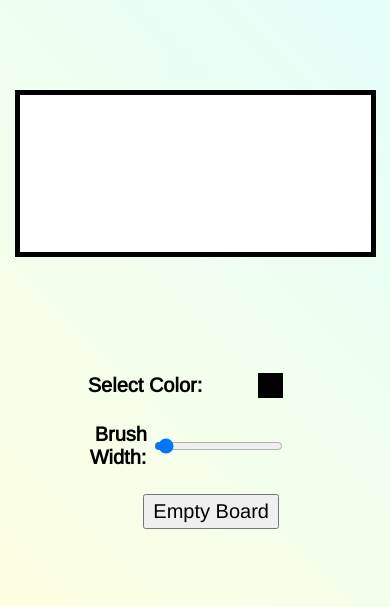
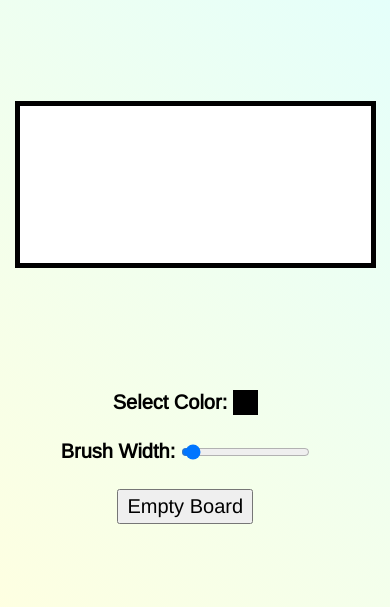
Before and after one commit to ChakshuVerma/sharedBoard, a website: page public/index.html in a window 390 px wide. Shown: the part 183-790 px from the top of the page. Drawn offline with nearby package versions, Linux system fonts and the light colour scheme; no server answers.

```diff
--- a/public/style.css
+++ b/public/style.css
@@ -71,7 +71,6 @@
     margin-bottom: 1vh;
     margin-right: 5vw;
     display: flex;
-    justify-content: space-between;
     align-items: center;
 }
 
@@ -110,10 +109,6 @@
     }
     .tools > div{
         margin-bottom: 3vh;
-        width: 50vw;
-    }
-    .clear-button-container{
-        padding-left: 15%;
     }
 }
 
```
